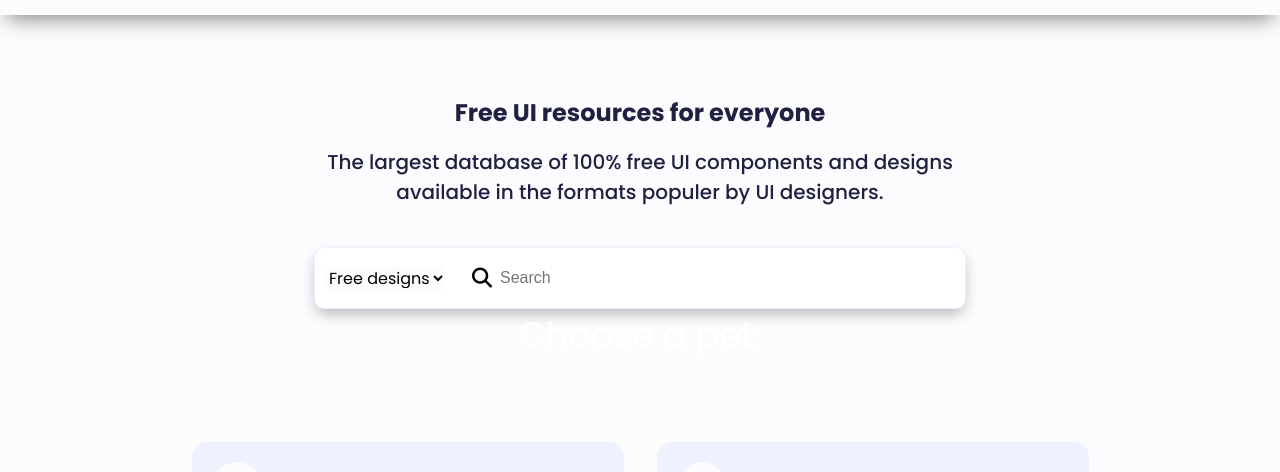
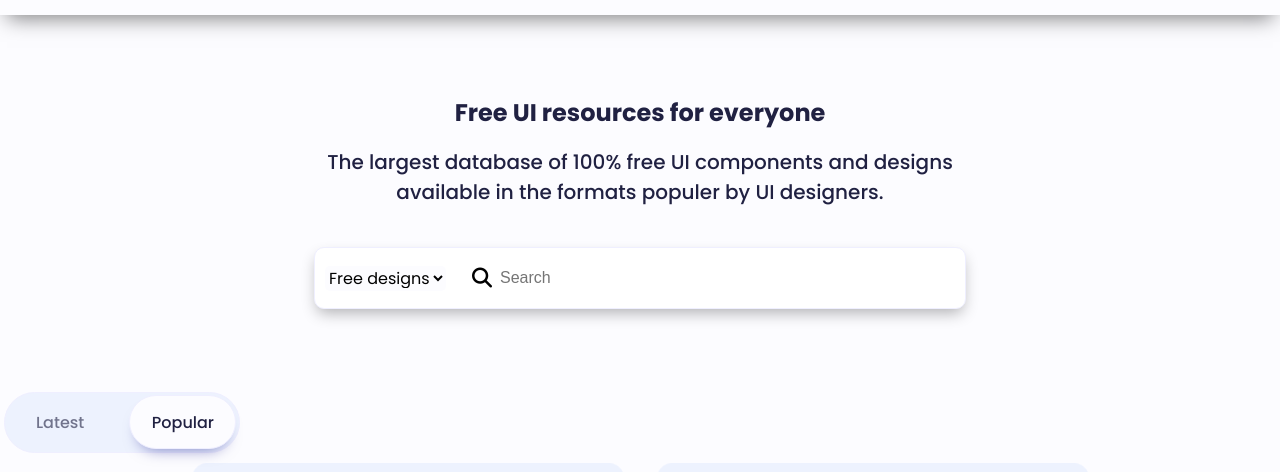
Before and after one commit to Cecemaru/UI-Design-Daily-Project, a plain HTML site: page index.html in a window 1280 px wide. Shown: the part 95-567 px from the top of the page. Drawn offline with Linux system fonts and the light colour scheme.

Commit message:
latest checkbox halinde yapildi ve bitti filter butonlari devam ediliyor

```diff
--- /dev/null
+++ b/assets/css/components/_latestpopularbutton.scss
@@ -0,0 +1,75 @@
+.switch {
+  position: relative;
+  @include border-radius(70px);
+
+  // ========= input layout
+  input {
+    appearance: none;
+    width: 236px;
+    height: 61px;
+    border: 1px solid #efefff;
+    @include border-radius(70px);
+    background-color: #edf2fe;
+    outline: none;
+    transition: 0.25s;
+    &::after,
+    &::before {
+      z-index: 2;
+      position: absolute;
+      top: -29px;
+      font-weight: $font-medium;
+      font-size: $normal-font-size;
+      color: $main-clr;
+    }
+    &::before {
+      content: "Latest";
+      left: 36px;
+      opacity: 0.6;
+      font-family: $body-font;
+    }
+    &::after {
+      content: "Popular";
+      right: 29px;
+      font-family: $body-font;
+    }
+    &:checked {
+      &::after,
+      &::before {
+        transition: 0.5s;
+      }
+      &::after {
+        color: $main-clr;
+        opacity: 0.6;
+      }
+      &::before {
+        color: $main-clr;
+        opacity: 1;
+      }
+      & + label {
+        left: 7px;
+        right: 129px;
+        background-color: $main-bg;
+        transition: left 0.5s, right 0.4s 0.2s;
+      }
+    }
+    &:not(:checked) {
+      background: #edf2fe;
+      & + label {
+        left: 129px;
+        right: 7px;
+        background: $main-bg;
+        transition: left 0.4s 0.2s, right 0.5s, background 0.35s;
+      }
+    }
+  }
+  //  =============== label layout
+  label {
+    z-index: 1;
+    position: absolute;
+    top: -44px;
+    bottom: 13px;
+    @include border-radius(45px);
+    border: 1px solid #efefff;
+    box-shadow: 0px 10px 15px -10px rgba(2, 5, 132, 0.5);
+  }
+}
--- a/assets/css/layout_page/_header.scss
+++ b/assets/css/layout_page/_header.scss
@@ -34,13 +34,6 @@ header {
     }
   }
 }
-label {
-  color: white;
-  font-size: 35px;
-  padding: 0px;
-  text-align: center;
-}
-
 .menu-btn {
   font-size: 30px;
   color: $main-clr;
@@ -83,6 +76,7 @@ label {
     right: -100%;
     text-align: center;
     transition: 0.6s;
+    z-index: 100;
     li {
       margin: 40px 0px !important;
       line-height: 30px;
--- a/assets/css/layout_page/_import.scss
+++ b/assets/css/layout_page/_import.scss
@@ -11,3 +11,4 @@
 // Components
 @import "../components/buttons";
 @import "../components/searchform";
+@import "../components/latestpopularbutton";
--- a/index.html
+++ b/index.html
@@ -88,10 +88,24 @@
             class="search-input"
           />
         </form>
-        <label for="pet-select">Choose a pet:</label>
       </section>
       <!-- ============== resources for start ========= -->
     </div>
+    <!-- ============filter layout software icon================= -->
+    <section class="filter-container">
+      <div class="filter-layout">
+        <div class="active-scope">
+          <label class="switch">
+            <input type="checkbox" id="switcher" />
+            <label for="switcher"></label>
+          </label>
+        </div>
+        <div class="category-scope"></div>
+        <div class="sofware-scope"></div>
+      </div>
+    </section>
+    <!-- =============filter layout software icon========= -->
+    <!-- ========post listing start============= -->
     <section class="post-container">
       <div class="post-listing">
         <a href="#">
@@ -157,6 +171,7 @@
         </div>
       </div>
     </section>
+    <!-- ================post listing end ============ -->
     <script src="assets/js/main.js"></script>
   </body>
 </html>
```
Also changed, not shown: assets/css/style.css, 1 other file.
